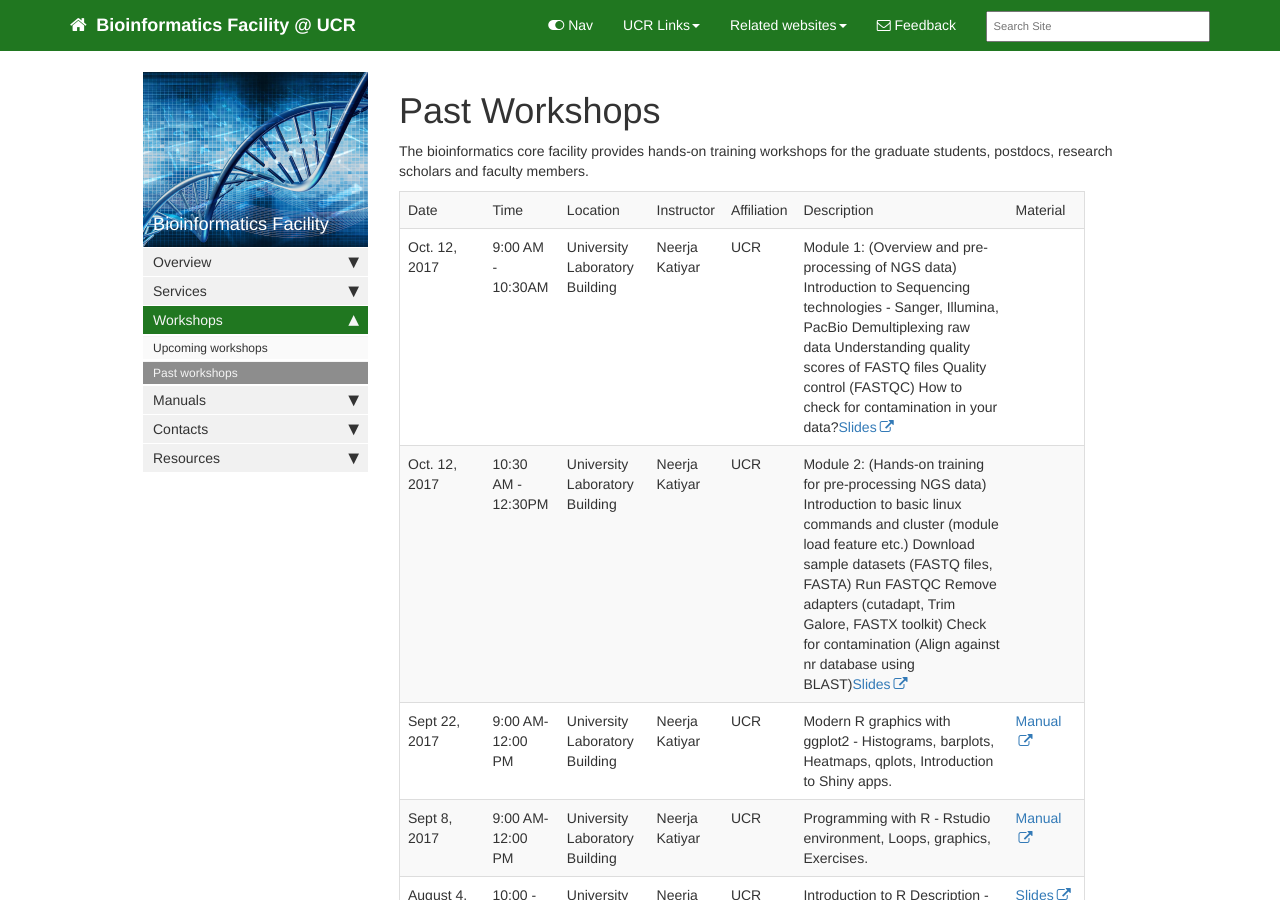
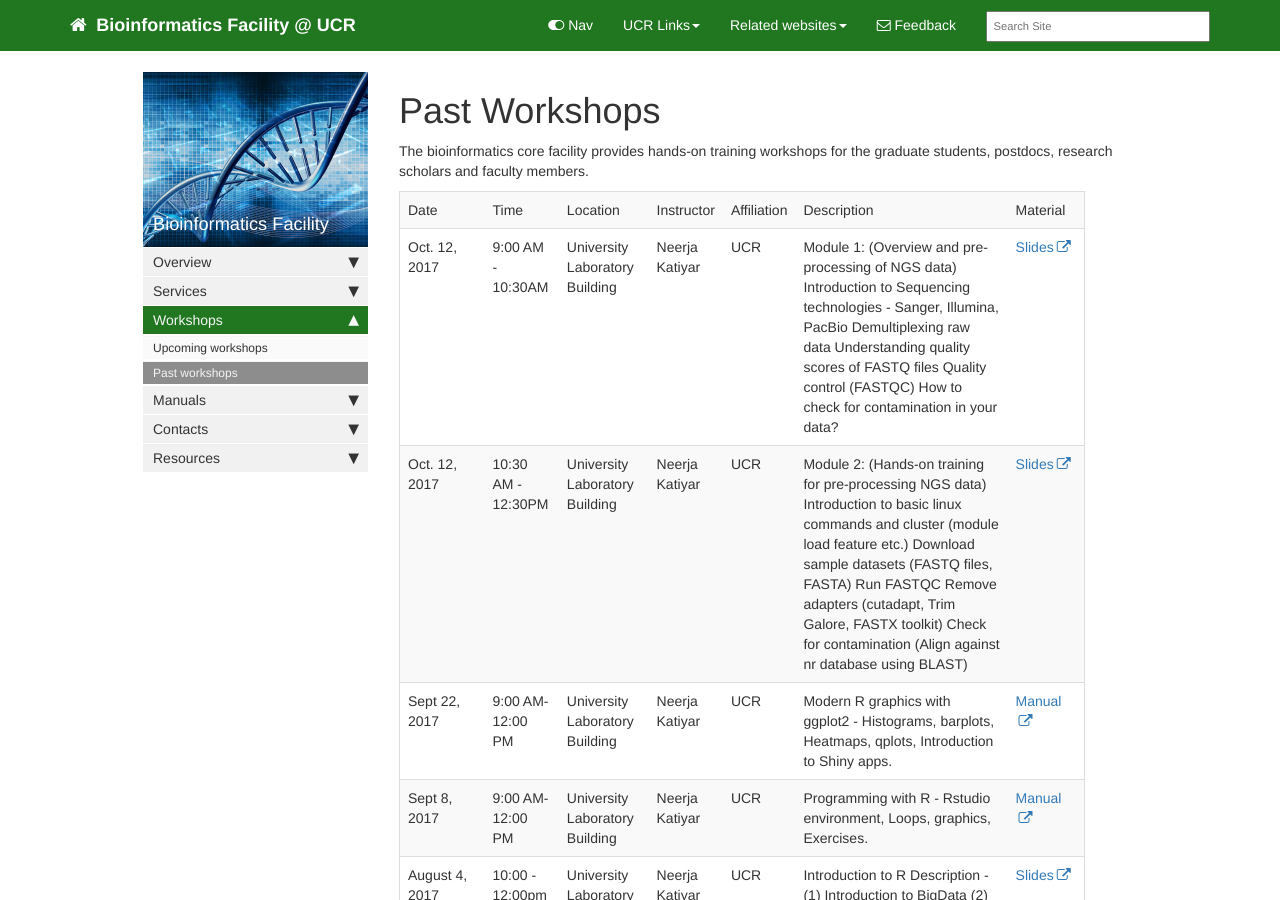
Before and after one commit to ucr-bioinformatics/ucr-bioinformatics.github.io, a Jekyll site: the page built from pages/main/past_workshops.md, in a window 1280 px wide and 900 px high. Built offline with Jekyll 4.4.1, drawn with Linux system fonts in a browser that asks for light colours; nearby versions of some CDN libraries; comment, search, counter and statistics services are not loaded.

```diff
--- a/pages/main/past_workshops.md
+++ b/pages/main/past_workshops.md
@@ -13,8 +13,8 @@ wide: true
 The bioinformatics core facility provides hands-on training workshops for the graduate students, postdocs, research scholars and faculty members.
 
 Date | Time | Location | Instructor | Affiliation | Description | Material
-Oct. 12, 2017 | 9:00 AM - 10:30AM | University Laboratory Building | Neerja Katiyar | UCR | Module 1: (Overview and pre-processing of NGS data) Introduction to Sequencing technologies - Sanger, Illumina, PacBio Demultiplexing raw data Understanding quality scores of FASTQ files Quality control (FASTQC) How to check for contamination in your data?[Slides](http://biocluster.bioinfo.ucr.edu/~nkatiyar/NGS_workshop_2017/NGS_data_analysis_part1.pdf) |
-Oct. 12, 2017 | 10:30 AM - 12:30PM | University Laboratory Building | Neerja Katiyar | UCR | Module 2: (Hands-on training for pre-processing NGS data) Introduction to basic linux commands and cluster (module load feature etc.) Download sample datasets (FASTQ files, FASTA) Run FASTQC Remove adapters (cutadapt, Trim Galore, FASTX toolkit) Check for contamination (Align against nr database using BLAST)[Slides](http://biocluster.bioinfo.ucr.edu/~nkatiyar/NGS_workshop_2017/NGS_data_analysis_part2.pdf) |
+Oct. 12, 2017 | 9:00 AM - 10:30AM | University Laboratory Building | Neerja Katiyar | UCR | Module 1: (Overview and pre-processing of NGS data) Introduction to Sequencing technologies - Sanger, Illumina, PacBio Demultiplexing raw data Understanding quality scores of FASTQ files Quality control (FASTQC) How to check for contamination in your data?| [Slides](http://biocluster.bioinfo.ucr.edu/~nkatiyar/NGS_workshop_2017/NGS_data_analysis_part1.pdf) |
+Oct. 12, 2017 | 10:30 AM - 12:30PM | University Laboratory Building | Neerja Katiyar | UCR | Module 2: (Hands-on training for pre-processing NGS data) Introduction to basic linux commands and cluster (module load feature etc.) Download sample datasets (FASTQ files, FASTA) Run FASTQC Remove adapters (cutadapt, Trim Galore, FASTX toolkit) Check for contamination (Align against nr database using BLAST) | [Slides](http://biocluster.bioinfo.ucr.edu/~nkatiyar/NGS_workshop_2017/NGS_data_analysis_part2.pdf) |
 Sept 22, 2017 | 9:00 AM- 12:00 PM | University Laboratory Building | Neerja Katiyar | UCR | Modern R graphics with ggplot2 - Histograms, barplots, Heatmaps, qplots, Introduction to Shiny apps. | [Manual](http://biocluster.bioinfo.ucr.edu/~nkatiyar/Bioinformatics_Workshops/R_programming_Sept8_2017/Rbasics.html) |
 Sept 8, 2017 | 9:00 AM- 12:00 PM | University Laboratory Building | Neerja Katiyar | UCR | Programming with R - Rstudio environment, Loops, graphics, Exercises. | [Manual](http://biocluster.bioinfo.ucr.edu/~nkatiyar/Bioinformatics_Workshops/R_programming_Sept8_2017/Rbasics.html) |
 August 4, 2017 | 10:00 - 12:00pm | University Laboratory Building Room 104 | Neerja Katiyar | UCR | Introduction to R Description - (1) Introduction to BigData (2) Rstudio environment (3) Data types, subsetting and filtering (4) Reading and writing a file in R (5) R graphics | [Slides](https://docs.google.com/presentation/d/1YUfyStSdVrDJlXRNWGZSdR8r6K3Wy53G1TqxmYwZM9I/edit?usp=sharing)
```
Also changed, not shown: pages/main/upcoming_workshops.md (+1 -2 lines).
